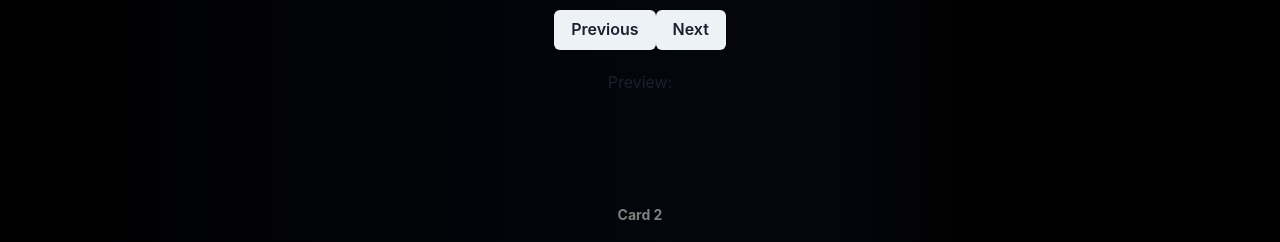
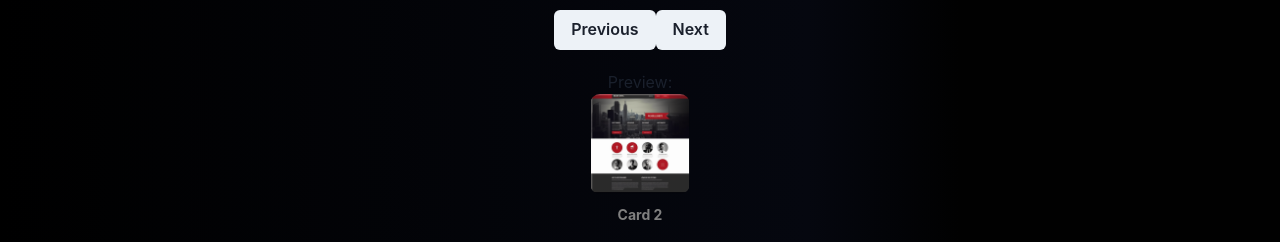
Before and after one commit to Azuro23/emerald, a React (Vite) app in the folder Project-Emerald/: page / in a window 1280 px wide. Shown: the part 555-797 px from the top of the page. Built offline with nearby package versions, Linux system fonts and the light colour scheme.

Commit message:
fixed so preview image shows up

```diff
--- a/Project-Emerald/src/Carousel.jsx
+++ b/Project-Emerald/src/Carousel.jsx
@@ -5,14 +5,17 @@ import "./carousel.css";
 
 const Carousel = () => {
   const [slideIndex, setSlideIndex] = useState(0);
+  const [isPaused, setIsPaused] = useState(false);
 
   useEffect(() => {
     const interval = setInterval(() => {
-      setSlideIndex((prevIndex) => (prevIndex + 1) % data.length);
-    }, 7000);
+      if (!isPaused) {
+        setSlideIndex((prevIndex) => (prevIndex + 1) % data.length);
+      }
+    }, 5000);
 
     return () => clearInterval(interval);
-  }, []);
+  }, [isPaused]);
 
   const handleSlideChange = (index) => {
     setSlideIndex(index);
@@ -21,12 +24,14 @@ const Carousel = () => {
   const nextIndex = (slideIndex + 1) % data.length;
 
   return (
-    <Box className="carousel-container">
+    <Box
+      className="carousel-container"
+      onMouseEnter={() => setIsPaused(true)}
+      onMouseLeave={() => setIsPaused(false)}
+    >
       <Box
         key={slideIndex}
-        className={`card ${
-          slideIndex % 2 === 0 ? "card-container fade-in" : "card-container2 fade-in"
-        }`}
+        className={`card ${slideIndex % 2 === 0 ? "card-container" : "card-container2"} fade-in`}
       >
         <Center>
           {slideIndex % 2 === 0 ? (
@@ -89,7 +94,7 @@ const Carousel = () => {
         </Button>
       </Center>
 
-      <Center className={`preview ${slideIndex === data.length - 1 ? "active" : ""}`}>
+      <Center className="preview">
         <Text className="preview-text">Preview:</Text>
         <Box className="preview-image-container">
           <Image src={data[nextIndex].imageUrl} className="preview-image" />
--- a/Project-Emerald/src/carousel.css
+++ b/Project-Emerald/src/carousel.css
@@ -92,21 +92,19 @@
   margin-top: 20px;
   border-color: aqua;
 }
-
 .preview-image-container {
   width: 100px;
   height: 100px;
   border-radius: 10px;
   border-color: blue !important;
   overflow: hidden;
-  opacity: 0;
-  transition: opacity 1.5s ease-in-out;
+  transition: opacity 0.5s ease-in-out;
 }
+
 
 .preview-image.active {
   opacity: 1;
 }
-
 .preview-title {
   color: gray;
   font-size: 14px;
```
Also changed, not shown: Project-Emerald/src/assets/bg1.png (added), Project-Emerald/src/assets/bgdark.png (added).
